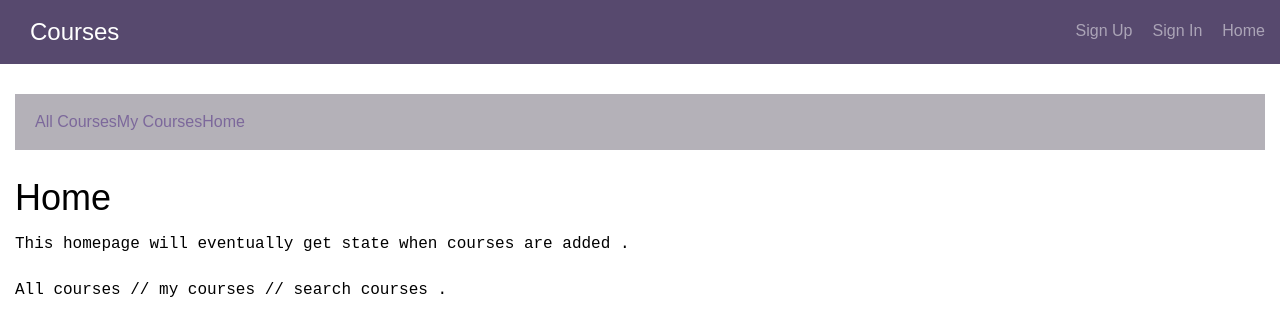
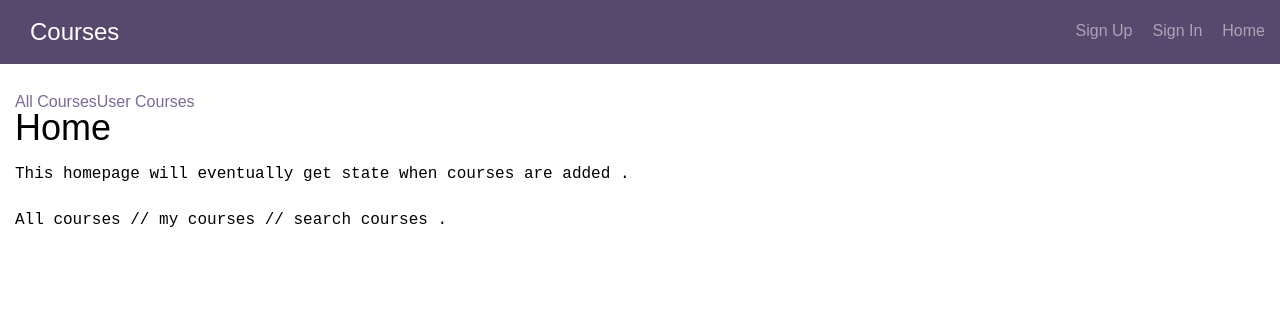
Before and after one commit to AeronRoemer/full-stack-react, a React (Create React App) app in the folder client/: page / in a window 1280 px wide. Shown: the top 336 px of the page. Built offline with nearby package versions, Linux system fonts and the light colour scheme.

Commit message:
Nested Routes

```diff
--- a/client/src/App.js
+++ b/client/src/App.js
@@ -22,6 +22,7 @@ import withContext from './Context';
 //add context to components
 const HeaderWithContext = withContext(Header);
 const AuthWithContext = withContext(Authenticated);
+const HomeWithContext = withContext(Home);
 const UserSignInWithContext = withContext(UserSignIn);
 const UserSignUpWithContext = withContext(UserSignUp);
 const UserSignOutWithContext = withContext(UserSignOut);
@@ -39,7 +40,8 @@ class App extends Component {
         <Route path="/signup" component={UserSignUpWithContext} />
         <Route path="/signout" component={UserSignOutWithContext} />
         <PrivateRoute path="/authenticated" component={AuthWithContext} />
-        <Route exact path="/" component={Home} />
+        <Route path="/home" component={HomeWithContext} />
+        <Route exact path="/" component={HomeWithContext} />
         <Route component={NotFound} />
       </Switch>
     </div>
--- a/client/src/Context.js
+++ b/client/src/Context.js
@@ -10,9 +10,9 @@ export class Provider extends Component {
     super();
     this.data = new Data();
   }
-//Cookies.getJSON('authenticatedUser') ||
+
   state = {
-    authenticatedUser:  null
+    authenticatedUser: Cookies.getJSON('authenticatedUser') || null //pulls data from cookie as an authenticatedUser object or else returns null
   };
 
 
@@ -24,7 +24,8 @@ export class Provider extends Component {
       data: this.data,
       actions: {
         signIn: this.signIn,
-        signOut: this.signOut
+        signOut: this.signOut,
+        getAllCourses: this.getAllCourses,
       } //included for authentication
     };
     return (
@@ -41,14 +42,21 @@ export class Provider extends Component {
       this.setState(() => {
         return { authenticatedUser: user }
     })};
-          // Set cookie
-          Cookies.set('authenticatedUser', JSON.stringify(user), { expires: 1 });
+    // Set cookie
+    Cookies.set('authenticatedUser', //cookie name
+      JSON.stringify(user), //stringified user data
+      { expires: 1 }); //expires in one day
     return user;
   }
 
   signOut = () => {
     this.setState({ authenticatedUser: null });
     Cookies.remove('authenticatedUser');
+  }
+
+  getAllCourses = async () => {
+    const courseData = await this.data.getAllCourses()
+    return courseData;
   }
 }
 
--- a/client/src/Data.js
+++ b/client/src/Data.js
@@ -40,15 +40,12 @@ export default class Data {
     }
   }
 
-  async getCourses() {
-    const response = await this.api(`/courses`, 'GET', null,  true,
-    // { username, password }
-    );
+  async getAllCourses() {
+    const response = await this.api(`/courses`, 'GET', null);
     if (response.status === 200) {
-      return response.json().then(data => console.log(data));
+      return response.json().then(data => data);
     }
     else if (response.status === 401) {
-
       return null;
     }
     else {
--- a/client/src/PrivateRoute.js
+++ b/client/src/PrivateRoute.js
@@ -14,6 +14,7 @@ export default ({ component: Component, ...rest }) => {
               <Redirect to={{
                   pathname: '/signin',// else, redirect to signin
                   state: { from: props.location }, //save the page they tried to access
+                  //state hold location information authomatically
                 }} />
             )
 
--- /dev/null
+++ b/client/src/components/AllCourses.js
@@ -0,0 +1,20 @@
+import React from 'react';
+
+export default ({context}) => {
+
+  return (
+  <div className="bounds">
+    <div className="grid-100">
+      Courses to appear here
+      {/* {
+        context.actions.getAllCourses()
+    .then(data => data.map(item => (
+      <p>{item.id}</p>
+    )))
+      } */}
+    </div>
+  </div>
+  );
+}
+
+//<h1>This will display all courses</h1>
--- a/client/src/components/Header.js
+++ b/client/src/components/Header.js
@@ -20,7 +20,7 @@ export default class Header extends React.PureComponent {
               <React.Fragment>
                 <Link className="signup" to="/signup">Sign Up</Link>
                 <Link className="signin" to="/signin">Sign In</Link>
-                <Link className="signin" to="/">Home</Link>
+                <Link className="signin" to="/home">Home</Link>
               </React.Fragment>
             }
           </nav>
--- a/client/src/components/Home.js
+++ b/client/src/components/Home.js
@@ -1,33 +1,30 @@
 import React from 'react';
-import Subheader from './Subheader.js';
 import {
-  BrowserRouter as Router,
   Route,
-  Switch
+  Link
 } from 'react-router-dom';
-import NotFound from './NotFound'
 
-export default () => (
+//components
+import AllCourses from './AllCourses.js';
+import UserCourses from './UserCourses.js';
+//context components
+import withContext from '../Context';
+const UserCoursesWithContext = withContext(UserCourses)
+const AllCoursesWithContext = withContext(AllCourses)
+
+export default ({ context }) => {
+  const authUser = context.authenticatedUser;
+  return (
   <div className="bounds">
-
-  <Router>
-  <Subheader />
     <div>
-      <Switch>
-        <Route path="/signin" />
-        <Route path="/signup" />
-        <Route exact path="/" />
-        <Route component={NotFound} />
-      </Switch>
+        <Link className="signup" to="/home/all">All Courses</Link>
+        <Link className="signup" to="/home/usercourses">User Courses</Link>
     </div>
-  </Router>
     <h1>Home</h1>
     <p>This homepage will eventually get state when courses are added .</p>
     <p>All courses // my courses // search courses .</p>
+    <Route path={`/home/all`} component={AllCoursesWithContext}/>
+    <Route path={`/home/usercourses`} component={UserCoursesWithContext}/>
   </div>
-);
-
-{/* <Route path="/signin" component={UserSignInWithContext} />
-<Route path="/signup" component={UserSignUpWithContext} />
-<Route exact path="/" component={Home} />
-<Route component={NotFound} /> */}
+  )
+};
--- a/client/src/components/Subheader.js
+++ /dev/null
@@ -1,24 +0,0 @@
-import React from 'react';
-import { Link } from 'react-router-dom';
-
-export default class Header extends React.PureComponent {
-    render() {
-      const { context } = this.props;
-
-      return (
-        <div className="subheader">
-          <div className="bounds">
-            <nav>
-              {
-                <React.Fragment>
-                  <Link className="signup" to="/signu">All Courses</Link>
-                  <Link className="signin" to="/signin">My Courses</Link>
-                  <Link className="signin" to="/">Home</Link>
-                </React.Fragment>
-              }
-            </nav>
-          </div>
-        </div>
-      );
-    }
-  };
--- /dev/null
+++ b/client/src/components/UserCourses.js
@@ -0,0 +1,12 @@
+import React from 'react';
+
+export default ({ context }) => { //extract context from props
+  const authUser = context.authenticatedUser;
+  return (
+  <div className="bounds">
+    <div className="grid-100">
+      <h1>This will display all courses by {authUser.firstName + " " + authUser.lastName}. </h1>
+    </div>
+  </div>
+  );
+}
--- a/client/src/components/UserSignUp.js
+++ b/client/src/components/UserSignUp.js
@@ -106,14 +106,9 @@ export default class UserSignUp extends Component {
         if (errors.length) {
           this.setState({ errors });
           console.log(errors); // log error
-        } else {
-          console.log("Sent user to db")
-          this.props.history.push('/');
-          // context.actions.signIn(username, password)
-          // .then(() => {
-          //   this.props.history.push('/authenticated');
-          // }
-          //);
+        } else { //redirects as if user had signed in
+           context.actions.signIn(emailAddress, password)
+           .then(() => { this.props.history.push('/authenticated');    });
 
         }
       }).catch( err => {
```
